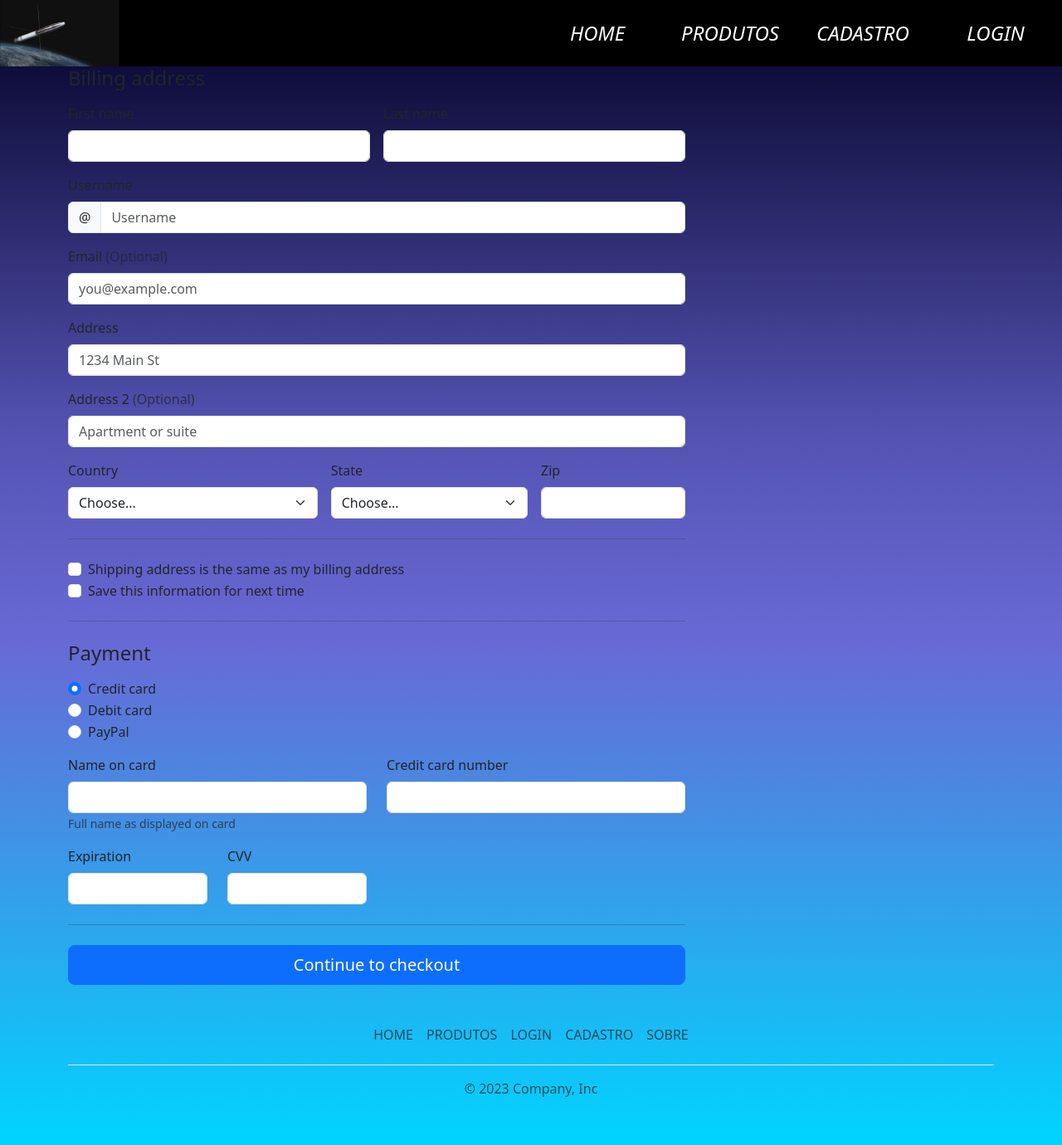
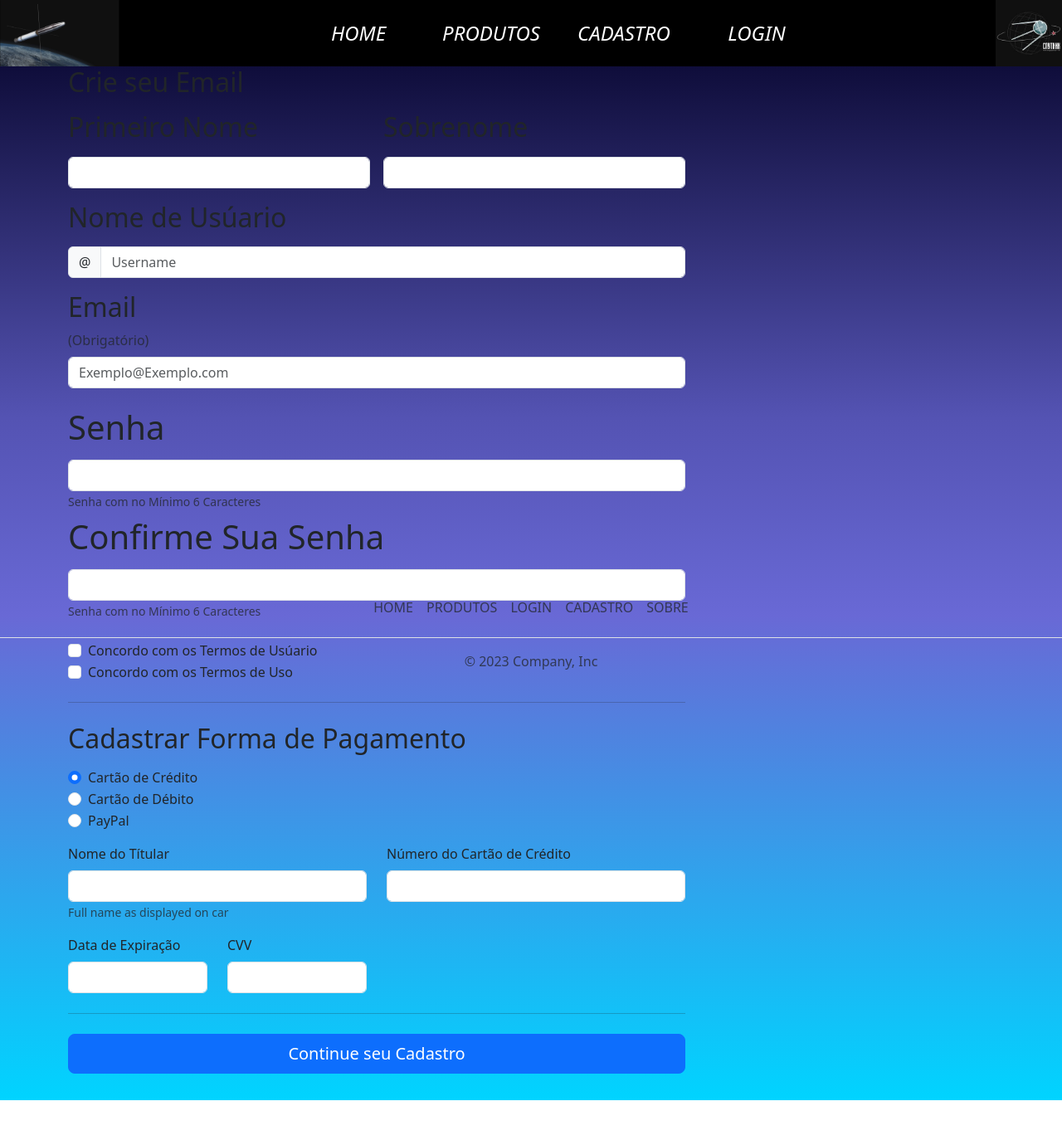
Before and after one commit to HFVostok/PWFE, a PHP site: page /Cadastro.html in a window 1280 px wide. Shown: the whole page at 83% size. After the commit the page ends 1326 px from the top, so only its background shows below. Run offline with PHP 8.4, Linux system fonts and the light colour scheme.

Commit message:
2023.08.02_2

```diff
--- a/RevisaoWeb/Cadastro.html
+++ b/RevisaoWeb/Cadastro.html
@@ -24,18 +24,17 @@
         <a href="Cadastro.html" class="linkmenu">CADASTRO</a>
         <a href="Login.html" class="linkmenu">LOGIN</a>
       </div>
-      <img src="img/Menu_Hanburger2.png" alt="hamburger" class="hamburger" />
+      <img src="img/Menu_Hanburger3.png" alt="hamburger" class="hamburger" />
     </header>
-
     <div class="container">
 
 
         <div class="col-md-7 col-lg-8">
-          <h4 class="mb-3">Billing address</h4>
+          <h2 class="mb-3">Crie seu Email</h2>
           <form class="needs-validation" novalidate="">
             <div class="row g-3">
               <div class="col-sm-6">
-                <label for="firstName" class="form-label">First name</label>
+                <label for="firstName" class="form-label"><h2>Primeiro Nome</h2></label>
                 <input
                   type="text"
                   class="form-control"
@@ -45,12 +44,12 @@
                   required=""
                 />
                 <div class="invalid-feedback">
-                  Valid first name is required.
+                 Um Nome Valido é Requerido
                 </div>
               </div>
 
               <div class="col-sm-6">
-                <label for="lastName" class="form-label">Last name</label>
+                <label for="lastName" class="form-label"><h2>Sobrenome</h2></label>
                 <input
                   type="text"
                   class="form-control"
@@ -59,11 +58,11 @@
                   value=""
                   required=""
                 />
-                <div class="invalid-feedback">Valid last name is required.</div>
+                <div class="invalid-feedback"> Um Sobrenome Valido é Requerido.</div>
               </div>
 
               <div class="col-12">
-                <label for="username" class="form-label">Username</label>
+                <label for="username" class="form-label"><h2>Nome de Usúario</h2></label>
                 <div class="input-group has-validation">
                   <span class="input-group-text">@</span>
                   <input
@@ -79,83 +78,50 @@
 
               <div class="col-12">
                 <label for="email" class="form-label"
-                  >Email
-                  <span class="text-body-secondary">(Optional)</span></label
+                  ><h2>Email</h2>
+                  <span class="text-body-secondary">(Obrigatório)</span></label
                 >
                 <input
                   type="email"
                   class="form-control"
                   id="email"
-                  placeholder="you@example.com"
+                  placeholder="Exemplo@Exemplo.com"
                 />
                 <div class="invalid-feedback">
                   Please enter a valid email address for shipping updates.
                 </div>
               </div>
 
-              <div class="col-12">
-                <label for="address" class="form-label">Address</label>
-                <input
-                  type="text"
-                  class="form-control"
-                  id="address"
-                  placeholder="1234 Main St"
-                  required=""
-                />
-                <div class="invalid-feedback">
-                  Please enter your shipping address.
+              <div class="mb-3">
+                <div class="row g-3 align-items-center">
+                  <div class="col-auto">
+                    <label for="inputPassword6" class="col-form-label"><h1>Senha</h1></label>
+                  </div>
                 </div>
-              </div>
+                  <div class="col-auto">
+                    <input type="password" id="inputPassword6" class="form-control" aria-describedby="passwordHelpInline">
+                  </div>
+                  <div class="col-auto">
+                    <span id="passwordHelpInline" class="form-text">
+                     Senha com no Mínimo 6 Caracteres
+                    </span>
+                  </div>
+                  <div class="mb-3">
+                    <div class="row g-3 align-items-center">
+                      <div class="col-auto">
+                        <label for="inputPassword6" class="col-form-label"><h1>Confirme Sua Senha</h1></label>
+                      </div>
+                    </div>
+                      <div class="col-auto">
+                        <input type="password" id="inputPassword6" class="form-control" aria-describedby="passwordHelpInline">
+                      </div>
+                      <div class="col-auto">
+                        <span id="passwordHelpInline" class="form-text">
+                         Senha com no Mínimo 6 Caracteres
+                        </span>
+                      </div>
+                      <br>
 
-              <div class="col-12">
-                <label for="address2" class="form-label"
-                  >Address 2
-                  <span class="text-body-secondary">(Optional)</span></label
-                >
-                <input
-                  type="text"
-                  class="form-control"
-                  id="address2"
-                  placeholder="Apartment or suite"
-                />
-              </div>
-
-              <div class="col-md-5">
-                <label for="country" class="form-label">Country</label>
-                <select class="form-select" id="country" required="">
-                  <option value="">Choose...</option>
-                  <option>United States</option>
-                </select>
-                <div class="invalid-feedback">
-                  Please select a valid country.
-                </div>
-              </div>
-
-              <div class="col-md-4">
-                <label for="state" class="form-label">State</label>
-                <select class="form-select" id="state" required="">
-                  <option value="">Choose...</option>
-                  <option>California</option>
-                </select>
-                <div class="invalid-feedback">
-                  Please provide a valid state.
-                </div>
-              </div>
-
-              <div class="col-md-3">
-                <label for="zip" class="form-label">Zip</label>
-                <input
-                  type="text"
-                  class="form-control"
-                  id="zip"
-                  placeholder=""
-                  required=""
-                />
-                <div class="invalid-feedback">Zip code required.</div>
-              </div>
-            </div>
-
-            <hr class="my-4" />
 
             <div class="form-check">
               <input
@@ -164,20 +130,20 @@
                 id="same-address"
               />
               <label class="form-check-label" for="same-address"
-                >Shipping address is the same as my billing address</label
+                >Concordo com os Termos de Usúario</label
               >
             </div>
 
             <div class="form-check">
               <input type="checkbox" class="form-check-input" id="save-info" />
               <label class="form-check-label" for="save-info"
-                >Save this information for next time</label
+                >Concordo com os Termos de Uso</label
               >
             </div>
 
             <hr class="my-4" />
 
-            <h4 class="mb-3">Payment</h4>
+            <h2 class="mb-3">Cadastrar Forma de Pagamento</h2>
 
             <div class="my-3">
               <div class="form-check">
@@ -189,7 +155,7 @@
                   checked=""
                   required=""
                 />
-                <label class="form-check-label" for="credit">Credit card</label>
+                <label class="form-check-label" for="credit">Cartão de Crédito</label>
               </div>
               <div class="form-check">
                 <input
@@ -199,7 +165,7 @@
                   class="form-check-input"
                   required=""
                 />
-                <label class="form-check-label" for="debit">Debit card</label>
+                <label class="form-check-label" for="debit">Cartão de Débito</label>
               </div>
               <div class="form-check">
                 <input
@@ -215,7 +181,7 @@
 
             <div class="row gy-3">
               <div class="col-md-6">
-                <label for="cc-name" class="form-label">Name on card</label>
+                <label for="cc-name" class="form-label">Nome do Títular</label>
                 <input
                   type="text"
                   class="form-control"
@@ -224,14 +190,14 @@
                   required=""
                 />
                 <small class="text-body-secondary"
-                  >Full name as displayed on card</small
+                  >Full name as displayed on car</small
                 >
-                <div class="invalid-feedback">Name on card is required</div>
+                <div class="invalid-feedback">Nome do Cartão é Requerido</div>
               </div>
 
               <div class="col-md-6">
                 <label for="cc-number" class="form-label"
-                  >Credit card number</label
+                  >Número do Cartão de Crédito</label
                 >
                 <input
                   type="text"
@@ -246,7 +212,7 @@
               </div>
 
               <div class="col-md-3">
-                <label for="cc-expiration" class="form-label">Expiration</label>
+                <label for="cc-expiration" class="form-label">Data de Expiração</label>
                 <input
                   type="text"
                   class="form-control"
@@ -254,7 +220,7 @@
                   placeholder=""
                   required=""
                 />
-                <div class="invalid-feedback">Expiration date required</div>
+                <div class="invalid-feedback">Data de Expiração é Requerido</div>
               </div>
 
               <div class="col-md-3">
@@ -266,21 +232,21 @@
                   placeholder=""
                   required=""
                 />
-                <div class="invalid-feedback">Security code required</div>
+                <div class="invalid-feedback">Codígo de Ségurança Necessário </div>
               </div>
             </div>
 
             <hr class="my-4" />
 
             <button class="w-100 btn btn-primary btn-lg" type="submit">
-              Continue to checkout
+              Continue seu Cadastro
             </button>
           </form>
         </div>
       </div>
     </div>
   </div>
-
+<footer>
     <div class="container">
       <footer class="py-3 my-4">
         <ul class="nav justify-content-center border-bottom pb-3 mb-3">
@@ -307,6 +273,7 @@
         <p class="text-center text-body-secondary">© 2023 Company, Inc</p>
       </footer>
     </div>
+  </footer>
   </body>
   <script
     src="https://cdn.jsdelivr.net/npm/bootstrap@5.3.1/dist/js/bootstrap.bundle.min.js"
--- a/RevisaoWeb/Index.html
+++ b/RevisaoWeb/Index.html
@@ -19,7 +19,7 @@
         <a href="Cadastro.html" class="linkmenu">CADASTRO</a>
         <a href="Login.html" class="linkmenu">LOGIN</a>
       </div>
-      <img src="img/Menu_Hanburger2.png" alt="hamburger" class="hamburger" />
+      <img src="img/Menu_Hanburger3.png" alt="hamburger" class="hamburger" />
     </header>
 
     <div class="container">
--- /dev/null
+++ b/RevisaoWeb/JS/script.js
@@ -0,0 +1,3 @@
+function validacao() {
+    let nome = get
+}
--- a/RevisaoWeb/Produto.html
+++ b/RevisaoWeb/Produto.html
@@ -24,7 +24,7 @@
         <a href="Cadastro.html" class="linkmenu">CADASTRO</a>
         <a href="Login.html" class="linkmenu">LOGIN</a>
       </div>
-      <img src="img/Menu_Hanburger2.png" alt="hamburger" class="hamburger" />
+      <img src="img/Menu_Hanburger3.png" alt="hamburger" class="hamburger" />
     </header>
     <!-- Cardes -->
     <br /><br />
--- a/RevisaoWeb/css/style.css
+++ b/RevisaoWeb/css/style.css
@@ -4,6 +4,14 @@ header {
   background-color: black;
   display: flex;
   justify-content: space-between;
+
+}
+
+.menu{
+  width:50%;
+  align-items: center;
+  justify-content: space-evenly;
+  display: flex;
 }
 
 header img {
@@ -23,9 +31,6 @@ body {
   margin: 0;
 }
 
-.hamburger {
-  display: none;
-}
 
 .linkmenu {
   font-style: oblique;
@@ -37,9 +42,12 @@ body {
   color: rgb(255, 255, 255);
 }
 
-.menu {
-  width: 50%;
-  display: flex;
-  justify-content: space-evenly;
-  align-items: center;
+
+
+footer {
+  width: 100%;
+  height: 10vh;
+  position: fixed;
+  right: 0;
+  bottom: 0;
 }
```
Also changed, not shown: RevisaoWeb/Login.html (+47 -45 lines), RevisaoWeb/img/Menu_Hanburger3.png (added).
